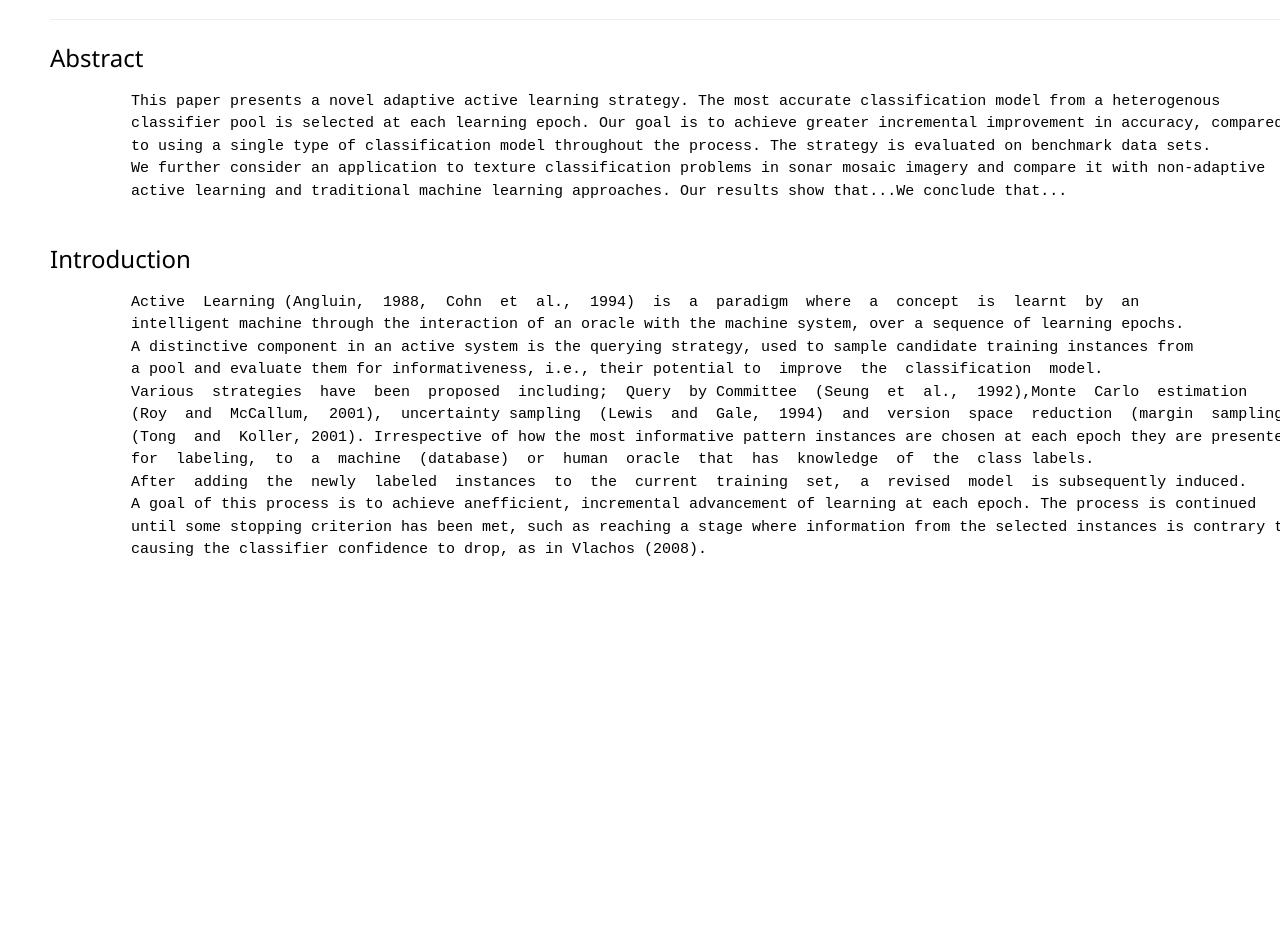
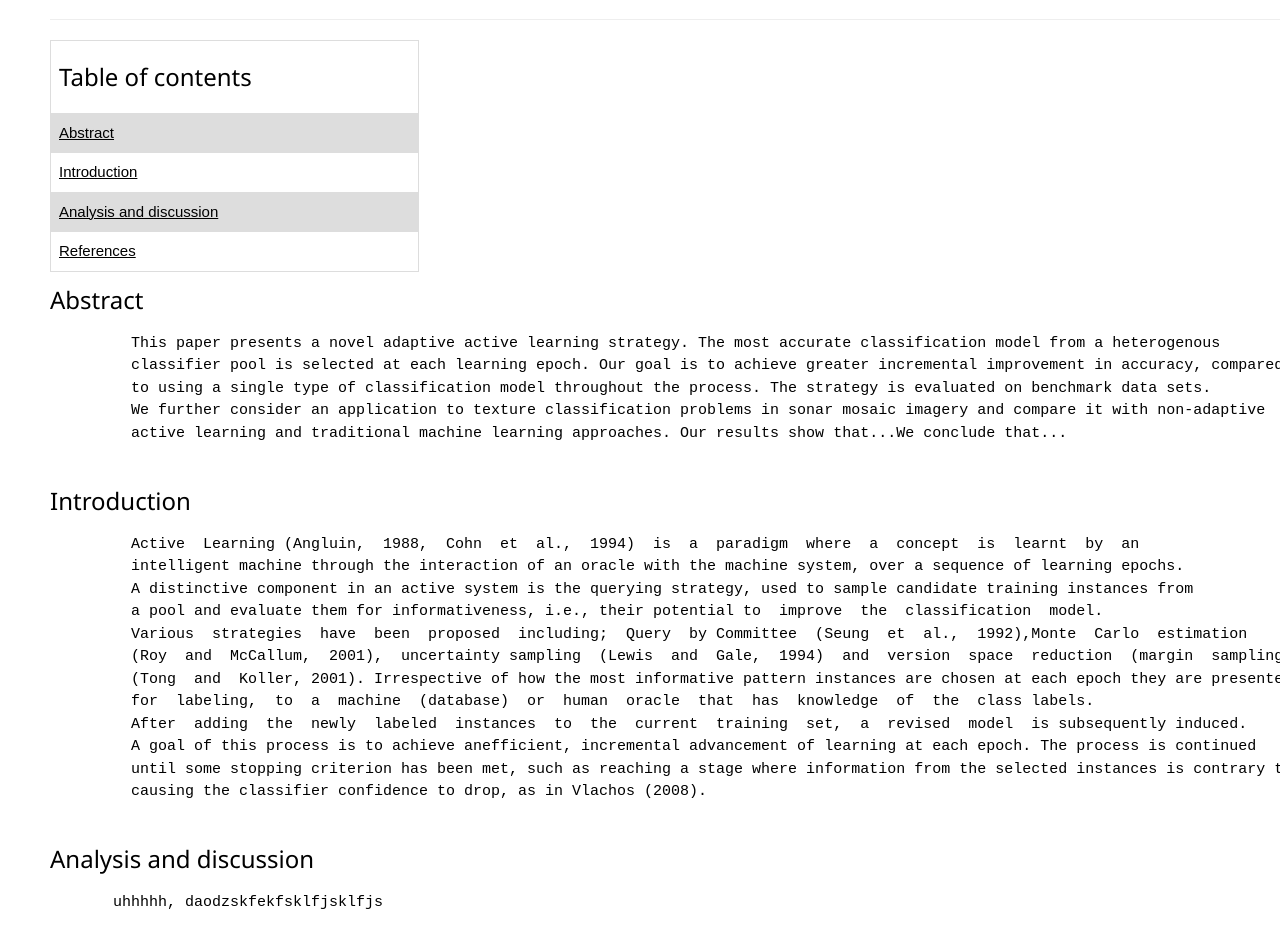
Before and after one commit to FEPSFY6881443/FY6881443, a plain HTML site: page index.html in a window 1280 px wide. Shown: the part 440-1388 px from the top of the page. Before the commit the page ends 1039 px from the top, so only its background shows below. Drawn offline with nearby package versions, Linux system fonts and the light colour scheme.

Commit message:
Update index.html table of contents

```diff
--- a/index.html
+++ b/index.html
@@ -48,6 +48,25 @@
    </style>
    <body style="background-color:#FFFFFF;margin-left:50px;">
     <hr>
+      <table>
+
+      <tr>
+         <th><h3>Table of contents</h3></th>
+      </tr>
+      <tr>
+        <td><a href="#Abstract">Abstract</td>
+      </tr>
+      <tr>
+        <td><a href="#Introduction">Introduction</td>
+      </tr>
+      <tr>
+        <td><a href="#Analysis and discussion">Analysis and discussion</td>
+      </tr>
+
+      <tr>
+        <td><a href="#References">References</td>
+      </tr>
+      </table>
       <h3 id="Abstract">Abstract</h3>
       <p class="ex1">
       <pre>
@@ -75,5 +94,11 @@
          causing the classifier confidence to drop, as in Vlachos (2008).
       </pre>
       </p>
+      <h3 id=”Analysis and discussion”>Analysis and discussion</h3>
+      <p class="ex1">
+      <pre>
+       uhhhhh, daodzskfekfsklfjsklfjs
+      </pre>
+      </p>
    </head>
 </html>
```
